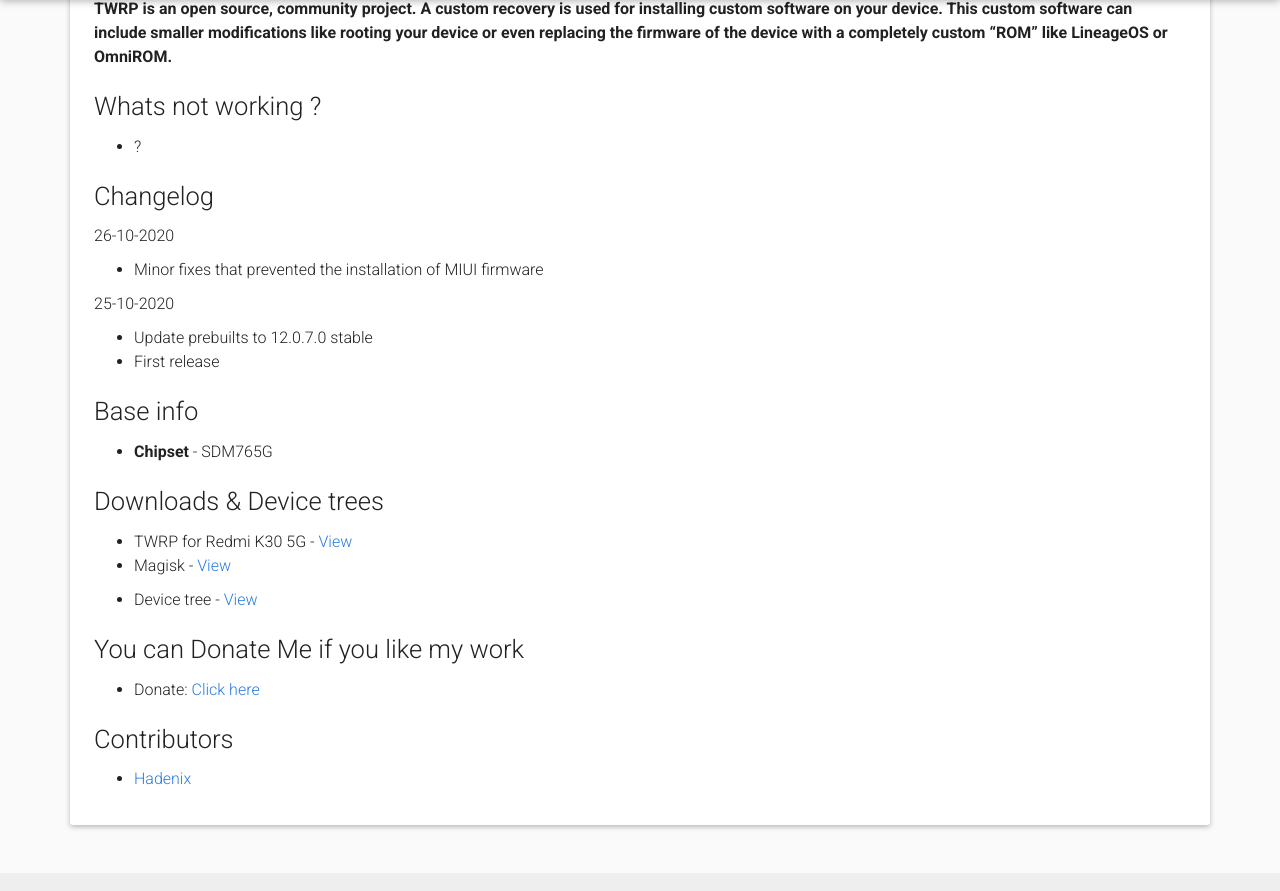
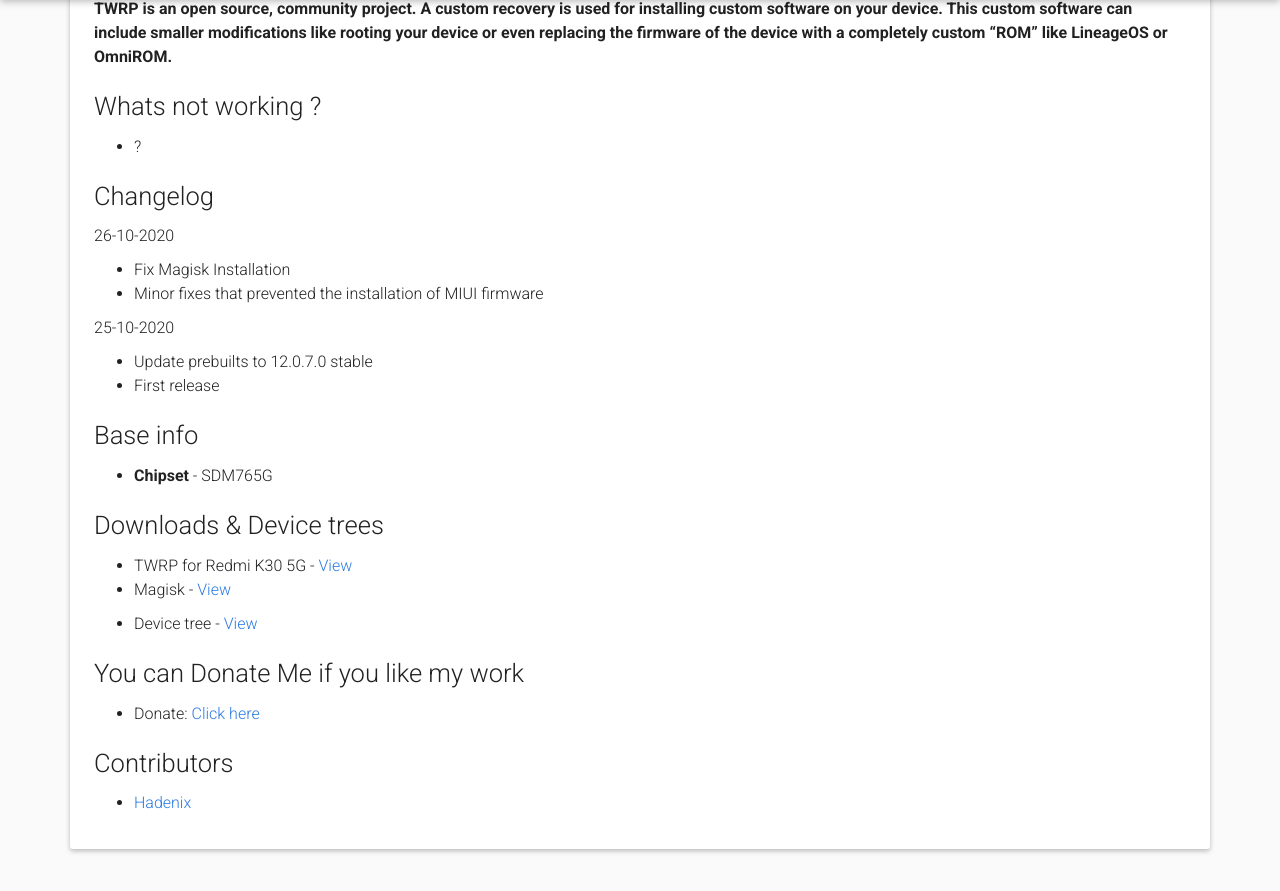
Before and after one commit to Hadenix/Hadenix.github.io, a Jekyll site: the page built from _posts/2020-10-25-twrp-3.4.x-picasso.md, in a window 1280 px wide and 900 px high, scrolled down 994 px. Shown: the top 891 px of the window. Built offline with Jekyll 4.4.1, drawn with Linux system fonts in a browser that asks for light colours; nearby versions of some CDN libraries.

Commit message:
Update 2020-10-25-twrp-3.4.x-picasso.md

```diff
--- a/_posts/2020-10-25-twrp-3.4.x-picasso.md
+++ b/_posts/2020-10-25-twrp-3.4.x-picasso.md
@@ -18,6 +18,7 @@
 ### Changelog
 
 26-10-2020
+- Fix Magisk Installation
 - Minor fixes that prevented the installation of MIUI firmware
 
 25-10-2020
```
